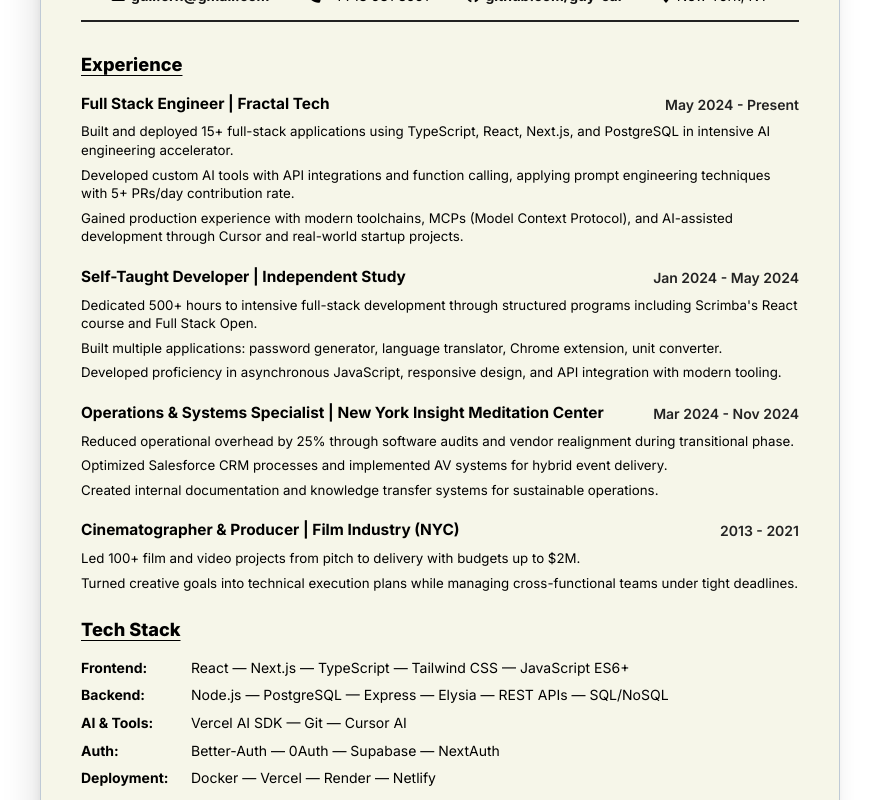
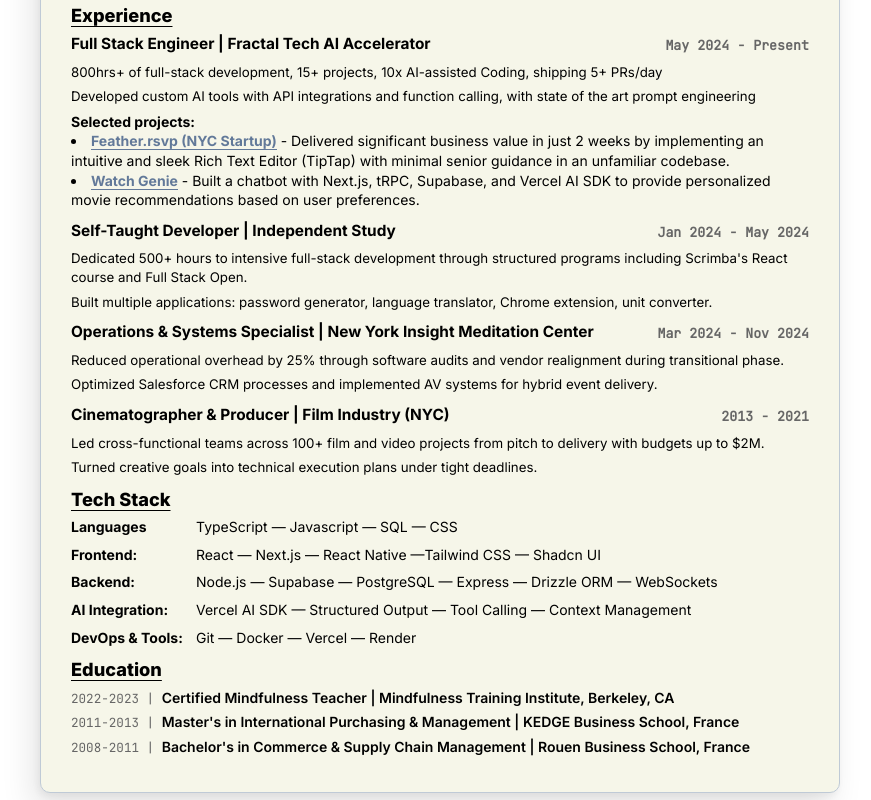
Before and after one commit to guy-car/portfolio-guillaume-caron, a Next.js app: page /resume in a window 1280 px wide. Shown: the part 260-1060 px from the top of the page, without its empty margins (200-1071 px from the left). Built offline with nearby package versions, Linux system fonts and the light colour scheme.

Commit message:
changes to resume, add feather experience and lose fluff

```diff
--- a/app/layout.tsx
+++ b/app/layout.tsx
@@ -55,7 +55,7 @@
       <head>
         <link rel="preconnect" href="https://fonts.googleapis.com" />
         <link rel="preconnect" href="https://fonts.gstatic.com" crossOrigin="anonymous" />
-        <link href="https://fonts.googleapis.com/css2?family=Inter:wght@400;600;700;800&display=swap" rel="stylesheet" />
+        <link href="https://fonts.googleapis.com/css2?family=Inter:wght@400;600;700;800&family=JetBrains+Mono:wght@400&display=swap" rel="stylesheet" />
         <link rel="stylesheet" href="https://cdnjs.cloudflare.com/ajax/libs/font-awesome/6.4.2/css/all.min.css" />
       </head>
       <body className="antialiased mx-4 mt-8 lg:mx-auto" style={{ maxWidth: 'var(--page-max-width, 36rem)' }}>
--- a/app/resume/page.tsx
+++ b/app/resume/page.tsx
@@ -62,7 +62,8 @@
           max-width: 100%;
           margin: 0 auto;
           background: #F6F6E9;
-          padding: 40px;
+          padding: 30px;
+          padding-top: 20px;
           border-radius: 10px;
           box-shadow: -8px 16px 32px rgba(0,0,0,0.10), -2px 4px 8px rgba(0,0,0,0.06);
           border: 1.5px solid #bfcad6;
@@ -71,15 +72,15 @@
 
         .header {
           text-align: left;
-          margin-bottom: 30px;
+          margin-bottom: 10px;
           border-bottom: 2px solid #222;
           padding-bottom: 15px;
         }
 
         .header h1 {
-          font-size: 3em;
+          font-size: 2.5em;
           font-weight: 800;
-          margin-bottom: 5px;
+          margin-bottom: 1px;
           color: #000;
           letter-spacing: -1px;
         }
@@ -120,20 +121,21 @@
         }
 
         .section {
-          margin-bottom: 25px;
+          margin-bottom: 5px;
         }
 
         .section h2 {
           font-size: 1.3em;
           font-weight: 800;
-          margin-bottom: 15px;
+          margin-top: 10px;
+          margin-bottom: 5px;
           color: #000;
           text-decoration: underline;
           text-underline-offset: 4px;
         }
 
         .experience-item {
-          margin-bottom: 20px;
+          margin-bottom: 10px;
         }
 
         .job-header {
@@ -148,12 +150,21 @@
           font-size: 1.1em;
         }
 
+        .work-highlight {
+          font-weight: bold;
+          color: #111;
+          border-bottom: 1px solid rgb(98, 121, 153);
+          font-size: 1em;
+          }
+
         .date-location {
-          font-size: 1em;
-          color: #222;
+          font-size: 0.95em;
+          color: #666;
           font-weight: 600;
           text-align: right;
           min-width: 180px;
+          font-family: 'JetBrains Mono', 'Courier New', monospace;
+          text-align: right;
         }
 
         .job-description {
@@ -167,7 +178,7 @@
         }
 
         .tech-stack-section {
-          margin-bottom: 25px;
+          margin-bottom: 5px;
         }
 
         .tech-categories {
@@ -183,7 +194,7 @@
 
         .tech-label {
           font-weight: bold;
-          min-width: 100px;
+          min-width: 115px;
           margin-right: 10px;
         }
 
@@ -192,18 +203,21 @@
         }
 
         .education-item {
-          margin-bottom: 15px;
+          margin-bottom: 5px;
         }
 
         .education-title {
-          font-weight: bold;
+          font-weight: 600;
           margin-bottom: 2px;
         }
 
-        .education-details {
+        .date-details {
           font-size: 0.9em;
           color: #666;
           font-weight: 400;
+          width: 80px;
+          font-family: 'JetBrains Mono', 'Courier New', monospace;
+          text-align: right;
         }
 
         .resume-actions {
@@ -236,6 +250,17 @@
           font-size: 2rem;
         }
 
+        .custom-link {
+          color:rgb(98, 121, 153);
+          font-weight: 700;
+          text-decoration: none;
+          transition: color 0.2s;
+        }
+
+        .custom-link:hover {
+          color:rgb(128, 153, 183);
+        }
+
         @media (max-width: 768px) {
           .contact-info {
             flex-direction: column;
@@ -246,11 +271,6 @@
             flex-direction: column;
             align-items: flex-start;
             gap: 0.5em;
-          }
-
-          .date-location {
-            text-align: left;
-            min-width: auto;
           }
         }
       `}</style>
@@ -279,13 +299,16 @@
 
               <div className="experience-item">
                 <div className="job-header">
-                  <div className="job-title-company">Full Stack Engineer | Fractal Tech</div>
+                  <div className="job-title-company">Full Stack Engineer | Fractal Tech AI Accelerator</div>
                   <div className="date-location">May 2024 - Present</div>
                 </div>
                 <div className="job-description">
-                  <p>Built and deployed 15+ full-stack applications using TypeScript, React, Next.js, and PostgreSQL in intensive AI engineering accelerator.</p>
-                  <p>Developed custom AI tools with API integrations and function calling, applying prompt engineering techniques with 5+ PRs/day contribution rate.</p>
-                  <p>Gained production experience with modern toolchains, MCPs (Model Context Protocol), and AI-assisted development through Cursor and real-world startup projects.</p>
+                  <p>800hrs+ of full-stack development, 15+ projects, 10x AI-assisted Coding, shipping 5+ PRs/day</p>
+                  <p>Developed custom AI tools with API integrations and function calling, with state of the art prompt engineering</p>
+                  <ul><b>Selected projects:</b></ul>
+                  <li><span className='work-highlight'><a href="https://www.feather.rsvp/" target="_blank" rel="noopener noreferrer" className="custom-link">Feather.rsvp (NYC Startup)</a></span> - Delivered significant business value in just 2 weeks by implementing an intuitive and sleek Rich Text Editor (TipTap) with minimal senior guidance in an unfamiliar codebase.</li>
+                  <li><span className='work-highlight'><a href="https://week2-chatbot.vercel.app/" target="_blank" rel="noopener noreferrer" className="custom-link">Watch Genie</a></span> - Built a chatbot with Next.js, tRPC, Supabase, and Vercel AI SDK to provide personalized movie recommendations based on user preferences.</li>
+
                 </div>
               </div>
 
@@ -297,7 +320,6 @@
                 <div className="job-description">
                   <p>Dedicated 500+ hours to intensive full-stack development through structured programs including Scrimba's React course and Full Stack Open.</p>
                   <p>Built multiple applications: password generator, language translator, Chrome extension, unit converter.</p>
-                  <p>Developed proficiency in asynchronous JavaScript, responsive design, and API integration with modern tooling.</p>
                 </div>
               </div>
 
@@ -309,7 +331,6 @@
                 <div className="job-description">
                   <p>Reduced operational overhead by 25% through software audits and vendor realignment during transitional phase.</p>
                   <p>Optimized Salesforce CRM processes and implemented AV systems for hybrid event delivery.</p>
-                  <p>Created internal documentation and knowledge transfer systems for sustainable operations.</p>
                 </div>
               </div>
 
@@ -319,8 +340,8 @@
                   <div className="date-location">2013 - 2021</div>
                 </div>
                 <div className="job-description">
-                  <p>Led 100+ film and video projects from pitch to delivery with budgets up to $2M.</p>
-                  <p>Turned creative goals into technical execution plans while managing cross-functional teams under tight deadlines.</p>
+                  <p>Led cross-functional teams across 100+ film and video projects from pitch to delivery with budgets up to $2M.</p>
+                  <p>Turned creative goals into technical execution plans under tight deadlines.</p>
                 </div>
               </div>
 
@@ -329,25 +350,25 @@
             <section className="section tech-stack-section">
               <h2>Tech Stack</h2>
               <div className="tech-categories">
+              <div className="tech-category">
+                  <div className="tech-label">Languages</div>
+                  <div className="tech-items">TypeScript — Javascript — SQL — CSS</div>
+                </div>
                 <div className="tech-category">
                   <div className="tech-label">Frontend:</div>
-                  <div className="tech-items">React — Next.js — TypeScript — Tailwind CSS — JavaScript ES6+</div>
+                  <div className="tech-items">React — Next.js — React Native —Tailwind CSS — Shadcn UI</div>
                 </div>
                 <div className="tech-category">
                   <div className="tech-label">Backend:</div>
-                  <div className="tech-items">Node.js — PostgreSQL — Express — Elysia — REST APIs — SQL/NoSQL</div>
+                  <div className="tech-items">Node.js — Supabase — PostgreSQL — Express — Drizzle ORM — WebSockets</div>
                 </div>
                 <div className="tech-category">
-                  <div className="tech-label">AI & Tools:</div>
-                  <div className="tech-items">Vercel AI SDK — Git — Cursor AI</div>
+                  <div className="tech-label">AI Integration:</div>
+                  <div className="tech-items">Vercel AI SDK — Structured Output — Tool Calling — Context Management</div>
                 </div>
                 <div className="tech-category">
-                  <div className="tech-label">Auth:</div>
-                  <div className="tech-items">Better-Auth — 0Auth — Supabase — NextAuth</div>
-                </div>
-                <div className="tech-category">
-                  <div className="tech-label">Deployment:</div>
-                  <div className="tech-items">Docker — Vercel — Render — Netlify</div>
+                  <div className="tech-label">DevOps & Tools:</div>
+                  <div className="tech-items">Git — Docker — Vercel — Render</div>
                 </div>
               </div>
             </section>
@@ -356,15 +377,15 @@
               <h2>Education</h2>
 
               <div className="education-item">
-                <div className="education-title"><span className='education-details'>2022-2023 | </span>Certified Mindfulness Teacher | Mindfulness Training Institute, Berkeley, CA</div>
+                <div className="education-title"><span className='date-details'>2022-2023 | </span>Certified Mindfulness Teacher | Mindfulness Training Institute, Berkeley, CA</div>
               </div>
 
               <div className="education-item">
-                <div className="education-title"><span className='education-details'>2011-2013 | </span>Master's in International Purchasing & Management | KEDGE Business School, France</div>
+                <div className="education-title"><span className='date-details'>2011-2013 | </span>Master's in International Purchasing & Management | KEDGE Business School, France</div>
               </div>
 
               <div className="education-item">
-                <div className="education-title"><span className='education-details'>2008-2011 | </span>Bachelor's in Commerce & Supply Chain Management | Rouen Business School, France</div>
+                <div className="education-title"><span className='date-details'>2008-2011 | </span>Bachelor's in Commerce & Supply Chain Management | Rouen Business School, France</div>
               </div>
             </section>
           </div>
```
